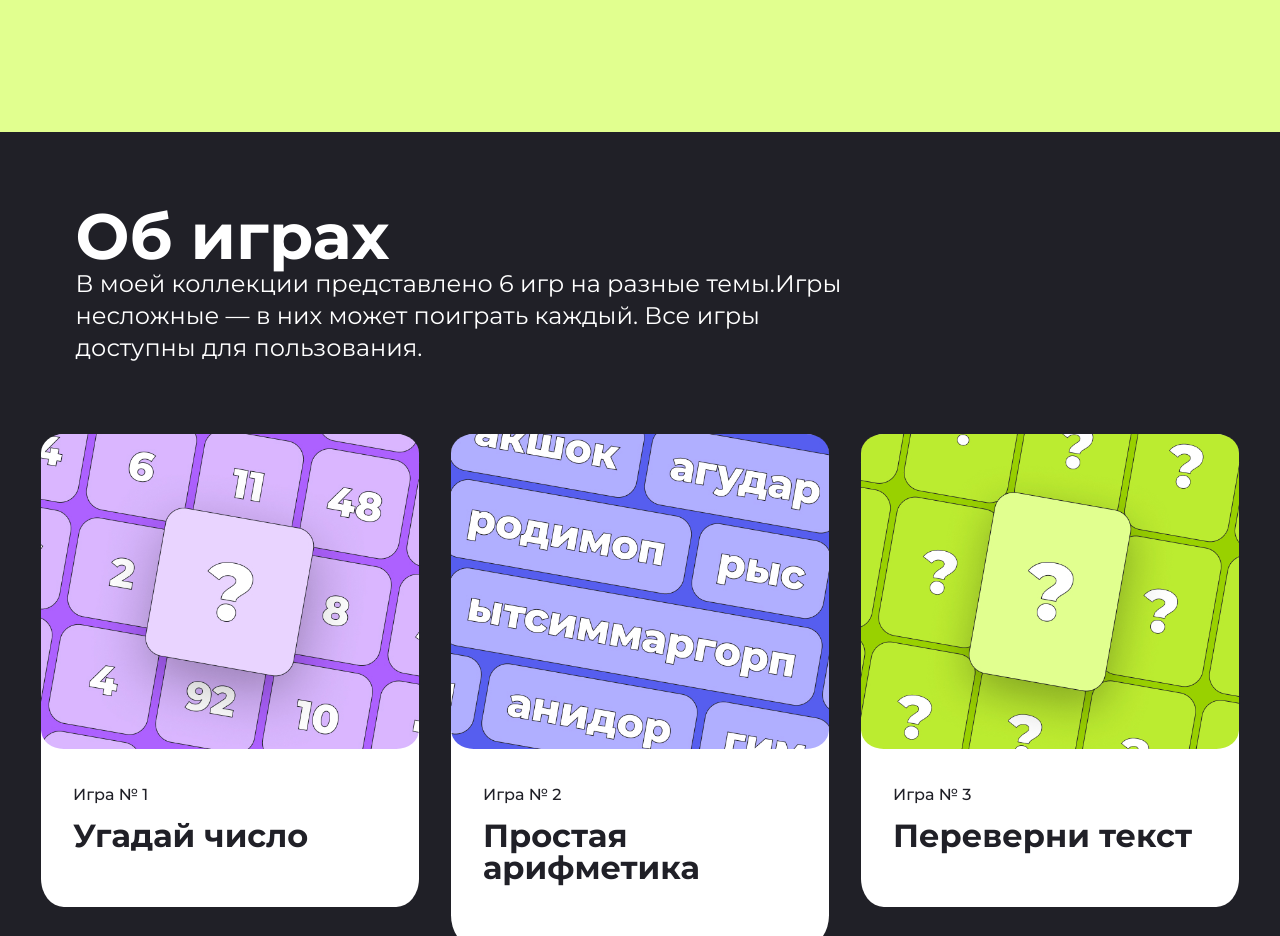
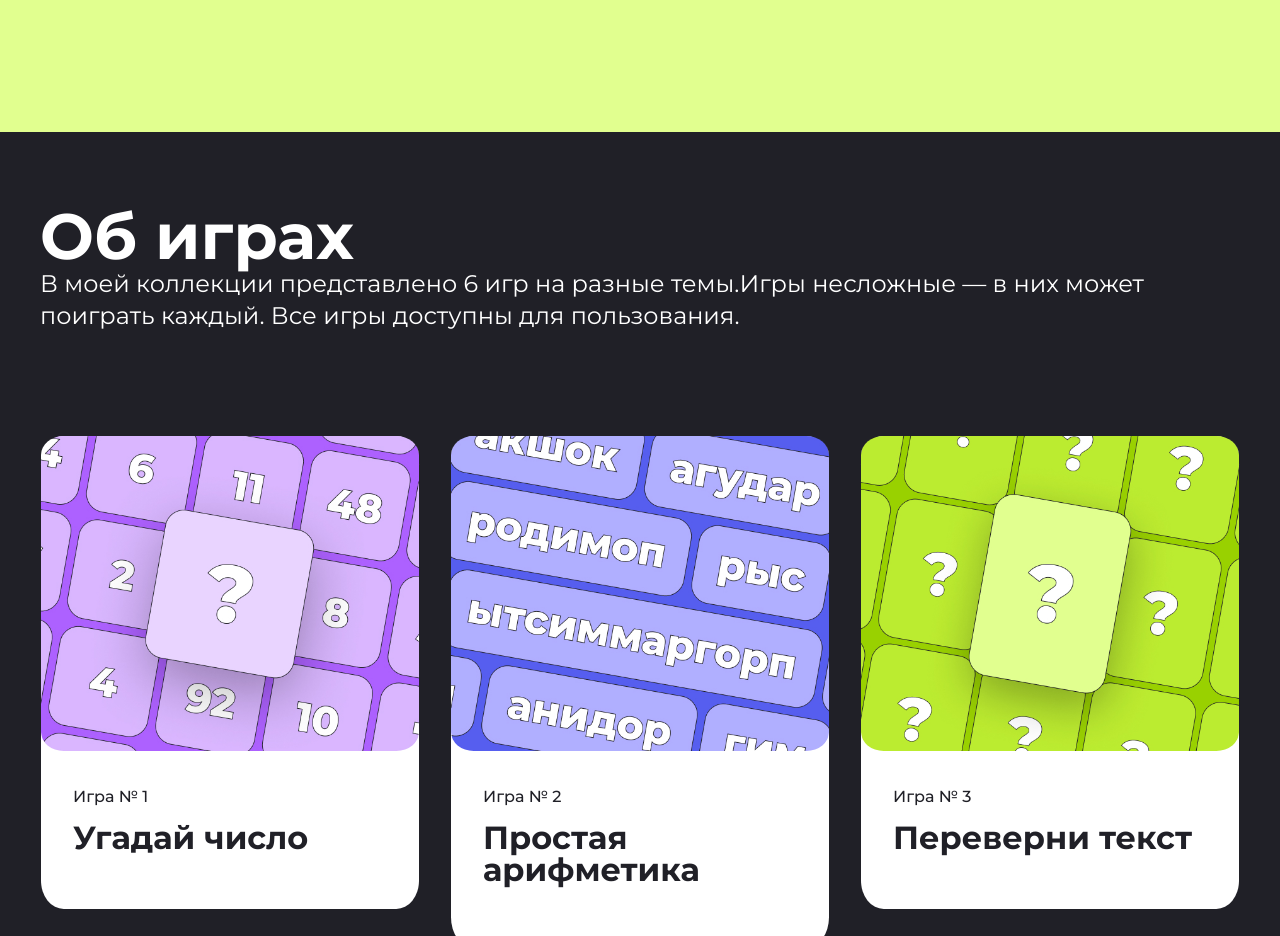
Before and after one commit to Andreworld/Homework_2025-1, a plain HTML site: page index.html in a window 1280 px wide. Shown: the part 640-1576 px from the top of the page. Drawn offline with Linux system fonts and the light colour scheme.

Commit message:
Правка мобильной

```diff
--- a/index.html
+++ b/index.html
@@ -22,14 +22,14 @@
 
     </header>
     <main class="about" id="111">
-        <div class="about__content">
+        <div class="about__content center">
             <h1 class="about__title">Об играх</h1>
             <p class="about__text">В моей коллекции представлено 6 игр на разные темы.Игры несложные — в них может поиграть каждый.
                Все игры доступны для пользования.</p>
 
         </div>
 
-        <div class="about__games">
+        <div class="about__games center">
 
            <section class="about__conteiner center">
              <a href="#" class="about__link">
--- a/style.scss
+++ b/style.scss
@@ -71,9 +71,6 @@
  .about {
     display: flex;
     flex-direction: column;
-    align-items: center;
-
-
     background-color: #202027;
 
 
@@ -85,11 +82,10 @@
     }
 
     &__content {
-        width: 1201px;
-        height: 198px;
-        gap: 24px;
+
         padding-top: 72px;
-        padding-left: 72px;}
+        padding-bottom: 72px;
+    }
 
     &__title {
         font-family: Montserrat;
@@ -109,8 +105,6 @@
         letter-spacing: 0px;
         vertical-align: middle;
         color: #FFFFFF;
-        width: 788px;
-
 
     }
 
@@ -371,12 +365,11 @@
         }
         &__art {
             width: 343px;
-            height: 528px;
             flex-direction: column-reverse;
             margin-left: 16px;
             margin-right: 16px;
             margin-top: 24px;
-            margin-bottom: 24px;
+
         }
 
 
```
Also changed, not shown: style.css, 1 other file.
